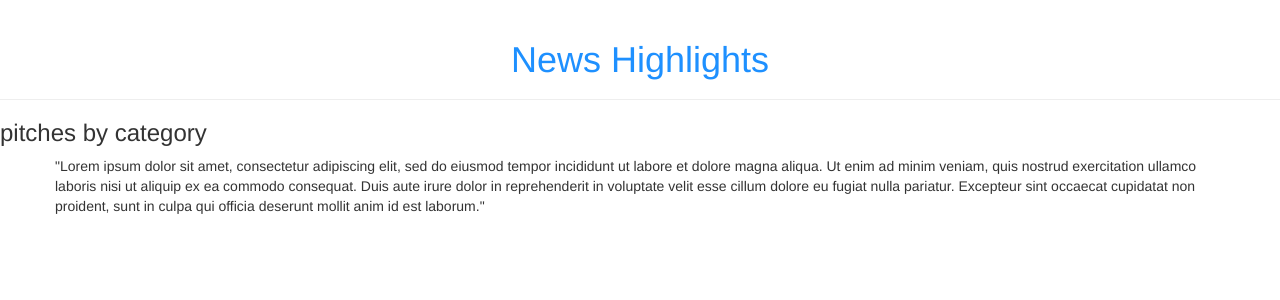
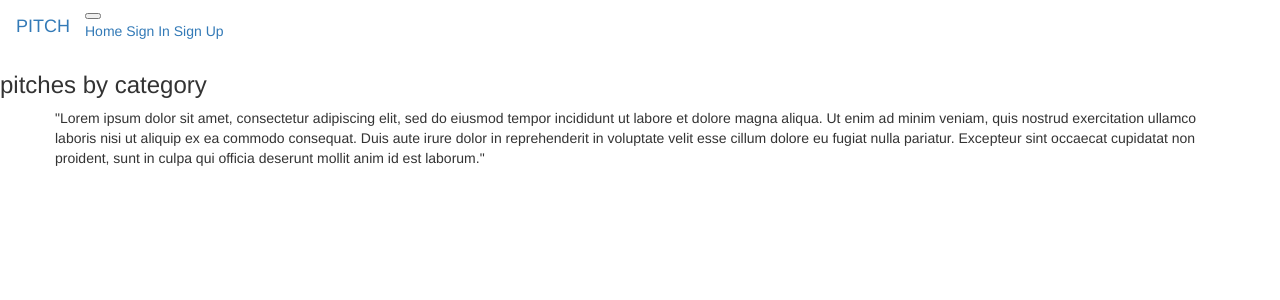
Before and after one commit to Josephat-n/Awesome-pitch, a Flask app: page / in a window 1280 px wide. Shown: the top 300 px of the page. Run offline with Flask 2, Linux system fonts and the light colour scheme; some libraries are stand-ins or nearby versions.

Commit message:
add a navbar

```diff
--- a/app/templates/base.html
+++ b/app/templates/base.html
@@ -1,6 +1,7 @@
 {% extends 'bootstrap/base.html'%}
 
 <!-- Page Top design block  -->
+
 {% block navbar %}
-    {% include 'pagetop.html' %}
+    {% include 'navbar.html' %}
 {% endblock %}
--- /dev/null
+++ b/app/templates/navbar.html
@@ -0,0 +1,16 @@
+<link rel="stylesheet" href="{{url_for('static',filename='CSS/navbar.css')}}">
+
+
+<nav class="navbar navbar-expand-lg navbar-light bg-light">
+   <a class="navbar-brand" href="#">PITCH</a>
+   <button class="navbar-toggler" type="button" data-toggle="collapse" data-target="#navbarNavAltMarkup" aria-controls="navbarNavAltMarkup" aria-expanded="false" aria-label="Toggle navigation">
+     <span class="navbar-toggler-icon"></span>
+   </button>
+   <div class="collapse navbar-collapse" id="navbarNavAltMarkup">
+     <div class="navbar-nav">
+       <a class="nav-item nav-link active" href="#">Home <span class="sr-only">(current)</span></a>
+       <a class="nav-item nav-link" href="#">Sign In</a>
+       <a class="nav-item nav-link" href="#">Sign Up</a>
+     </div>
+   </div>
+ </nav>
--- a/app/templates/pagetop.html
+++ b/app/templates/pagetop.html
@@ -1,3 +1,3 @@
 <div class="page-header">
-   <h1 style="text-align: center; color:dodgerblue;">News Highlights</h1>
+   <h1 style="text-align: center; color:dodgerblue;">Awesome Pitches</h1>
 </div>
```
Also changed, not shown: requirements.txt (added, +33 -0 lines), app/static/CSS/navbar.css (added), 1 other file.
